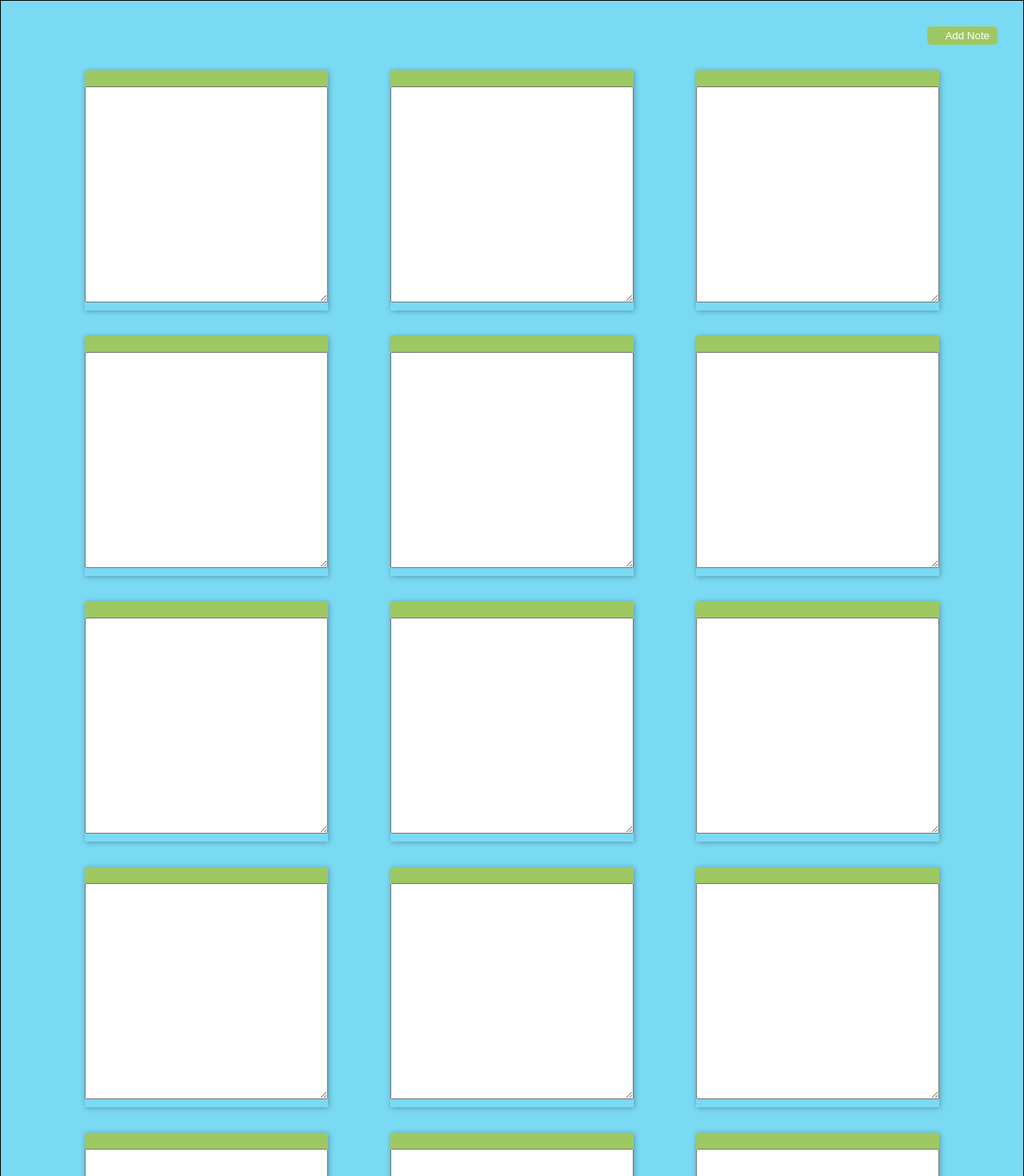
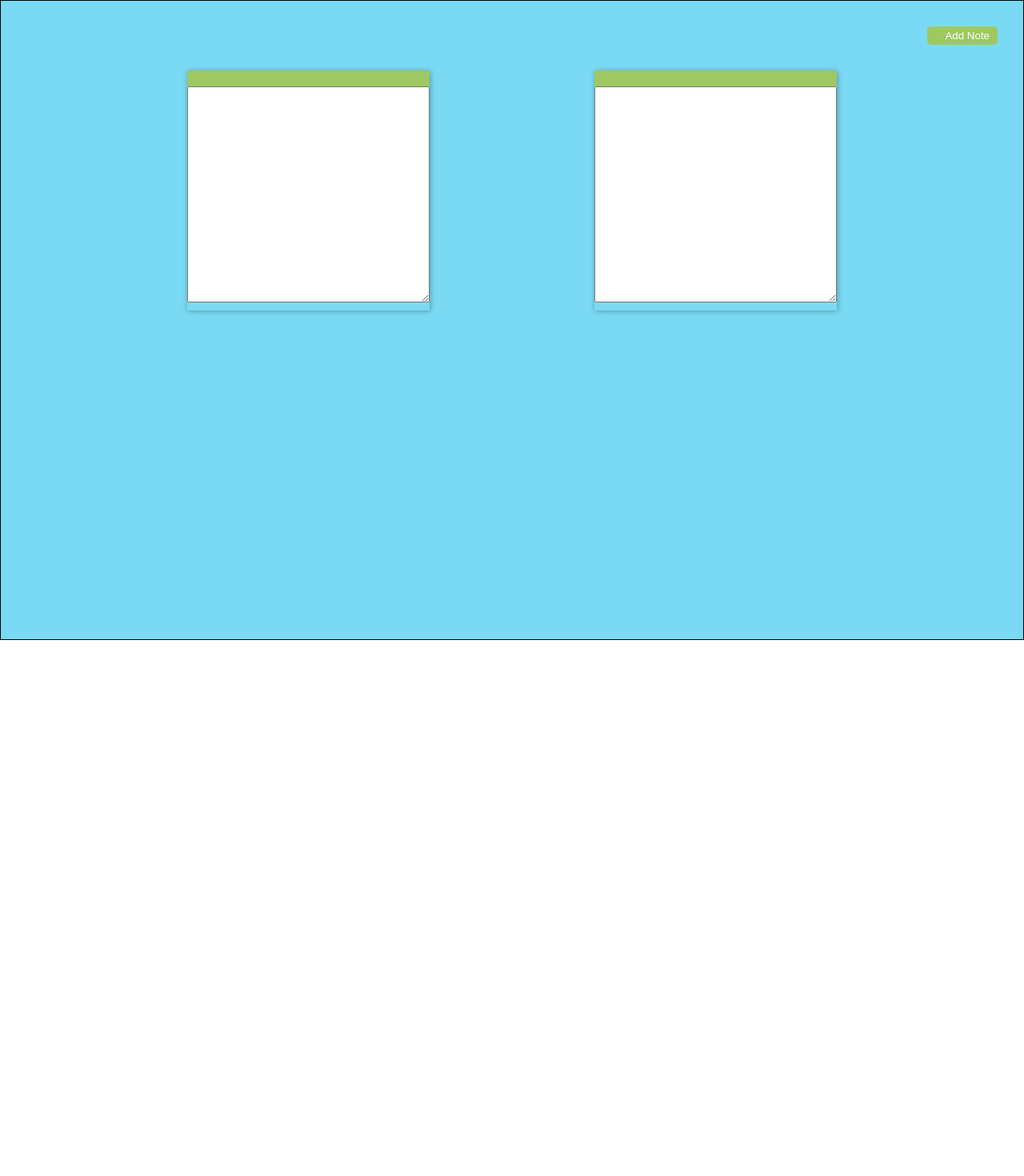
Before and after one commit to MohamedJakkariya/nextjs-garbage, a Next.js app: page / in a window 1280 px wide. Shown: the top 1470 px of the page at 80% size. After the commit the page ends 800 px from the top, so only its background shows below. Built offline with nearby package versions, Linux system fonts and the light colour scheme.

Commit message:
added delete functions

```diff
--- a/pages/components/note.tsx
+++ b/pages/components/note.tsx
@@ -1,13 +1,29 @@
 /** @format */
 
-export default function Note() {
+import { useState } from 'react';
+
+export default function Note(props) {
+	const [description, setDescription] = useState('');
+
+	const handleDescriptionChange = (v) => {
+		setDescription(v);
+		props.onDescription(v, props.index);
+	};
+
 	return (
 		<div className='note-box'>
 			<div className='header'>
-				<i className='far fa-edit'></i>
-				<i className='far fa-trash-alt'></i>
+				<span className='far fa-edit'></span>
+				<span
+					className='far fa-trash-alt'
+					onClick={() => props.onDelete(props.index)}></span>
 			</div>
-			<textarea className='text-input' name='note' cols={30}></textarea>
+			<textarea
+				className='text-input'
+				onChange={(e) => handleDescriptionChange(e.target.value)}
+				value={description}
+				name='note'
+				cols={30}></textarea>
 		</div>
 	);
 }
--- a/pages/index.tsx
+++ b/pages/index.tsx
@@ -1,8 +1,28 @@
 /** @format */
 import Head from 'next/head';
+import { useEffect, useState } from 'react';
 import Note from './components/note';
 
 export default function Home() {
+	const [notes, setNotes] = useState(['', '']);
+
+	useEffect(() => {
+		console.log(notes);
+	}, [notes]);
+
+	const hanldeDeleteButtonClick = (i) => {
+		const result = notes.filter((item, index) => i !== index);
+		setNotes(result);
+	};
+
+	const hanldeAddButtonClick = () => setNotes((notes) => [...notes, '']);
+
+	const hanldeDescriptionChange = (text, index) => {
+		notes[index] = text;
+		setNotes(notes);
+		console.log(notes);
+	};
+
 	return (
 		<div className='container'>
 			<Head>
@@ -12,28 +32,21 @@ export default function Home() {
 			</Head>
 			<div className='container-header'>
 				<p></p>
-				<button className='add-btn'>
+				<button onClick={hanldeAddButtonClick} className='add-btn'>
 					<i className='fas fa-plus'></i> Add Note
 				</button>
 			</div>
 
 			<div className='notes-container'>
-				<Note />
-				<Note />
-				<Note />
-				<Note />
-				<Note />
-				<Note />
-				<Note />
-				<Note />
-				<Note />
-				<Note />
-				<Note />
-				<Note />
-				<Note />
-				<Note />
-				<Note />
-
+				{notes.map((note, index) => (
+					<Note
+						key={index}
+						description={note}
+						onDelete={hanldeDeleteButtonClick}
+						index={index}
+						onDescription={hanldeDescriptionChange}
+					/>
+				))}
 			</div>
 		</div>
 	);
```
